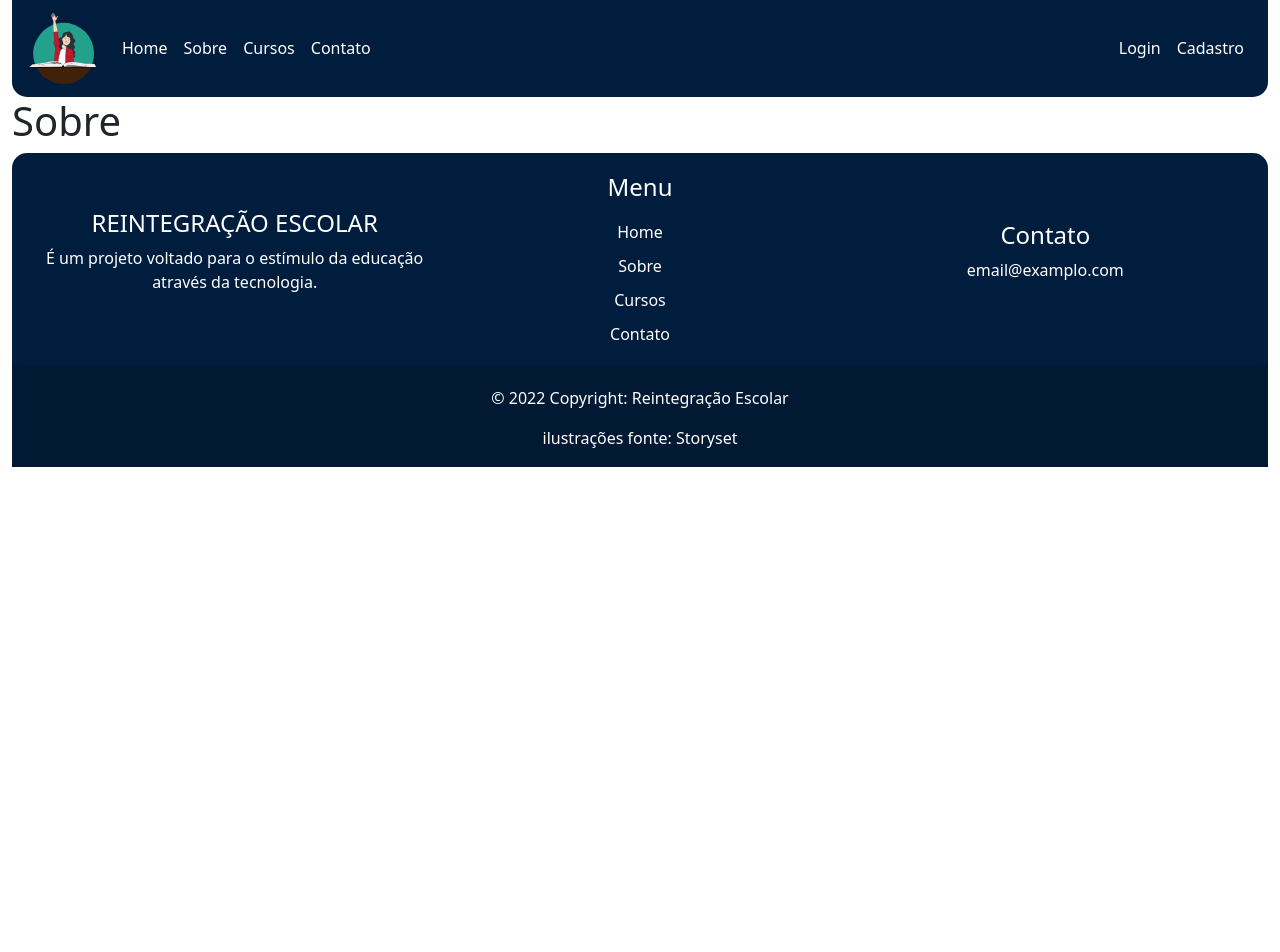
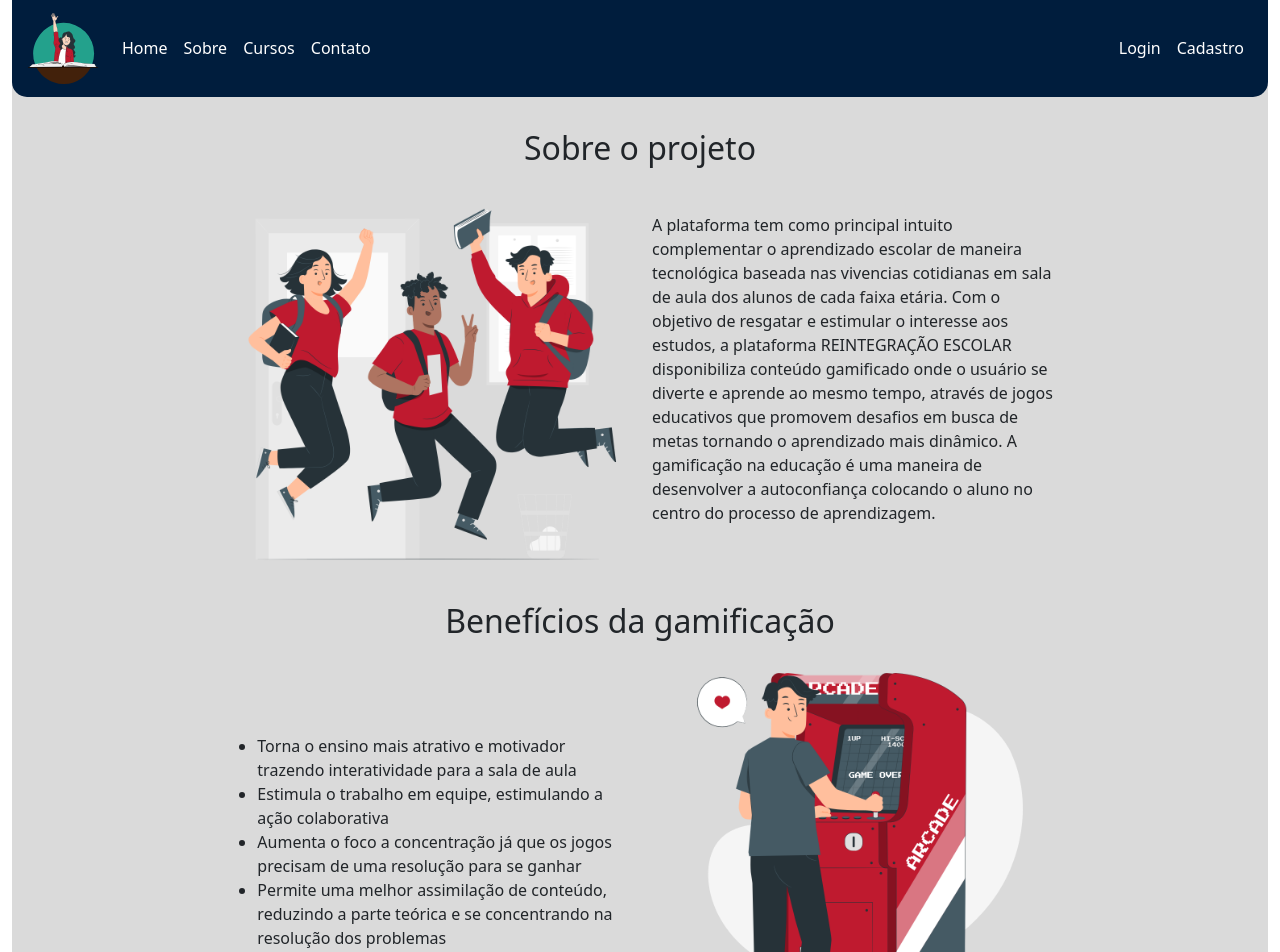
Before and after one commit to Reintegracao-Escolar/reintegracao-escolar-2.0, a React (Create React App) app: page /sobre in a window 1280 px wide. Shown: the top 952 px of the page. Before the commit the page ends 800 px from the top, so only its background shows below. Built offline with nearby package versions, Linux system fonts and the light colour scheme.

Commit message:
página sobre ok

```diff
--- /dev/null
+++ b/src/css/Sobre.css
@@ -0,0 +1,18 @@
+.paletaCores {
+    color: #bf1a2f;
+    color: #001d3d;
+    color: #25a18e;
+    color: #000814;
+    color: #001d3d;
+    color: #003566;
+    color: #121212;
+    color: #dadada;
+    color: #ffa500;
+}
+
+#sobre {
+    background-color: #dadada;
+    padding: 20px 0;
+    margin-top: -12px;
+    margin-bottom: -12px;
+}
--- a/src/pages/Home.js
+++ b/src/pages/Home.js
@@ -44,7 +44,7 @@ export default function Home() {
           <Col xs={4}>
             <h2>Cursos</h2>
             <p>
-            Conheça como funciona a nossa forma de ensino e como isso pode mudar sua forma e aprender.
+              Conheça como funciona a nossa forma de ensino e como isso pode mudar sua forma e aprender.
             </p>
             <Button href='/cursos'>Veja mais</Button>
           </Col>
@@ -62,8 +62,8 @@ export default function Home() {
           <Col xs={4}>
             <h2>Entre em contato</h2>
             <p>
-            Tire suas dúvidas sobre o projeto,
-nos mandando uma mensagem.
+              Tire suas dúvidas sobre o projeto,
+              nos mandando uma mensagem.
             </p>
             <Button href='/contato'>Envie sua mensagem</Button>
           </Col>
--- a/src/pages/Sobre.js
+++ b/src/pages/Sobre.js
@@ -1,9 +1,51 @@
 import React from 'react'
+import { Button, Col, Container, Row } from 'react-bootstrap'
+import AlunosImg from '../img/alunos.png'
+import GameImg from '../img/game.png'
+import '../css/Sobre.css'
 
 export default function Sobre() {
   return (
     <main>
-      <h1>Sobre</h1>
+      <Container fluid id='sobre'>
+        <section className=''>
+        <h2 className='text-center mt-4'>Sobre o projeto</h2>
+          <Row className='align-items-center justify-content-md-center'>
+            <Col xs={4}>
+              <img src={AlunosImg} className='img-fluid d-none d-md-block' />
+            </Col>
+            <Col xs={4}>
+              <p>
+              A plataforma tem como principal intuito complementar o aprendizado escolar de maneira tecnológica baseada nas vivencias cotidianas em sala de aula dos alunos de cada faixa etária. Com o objetivo de resgatar e estimular o interesse aos estudos, a plataforma REINTEGRAÇÃO ESCOLAR disponibiliza conteúdo gamificado onde o usuário se diverte e aprende ao mesmo tempo, através de jogos educativos que promovem desafios em busca de metas tornando o aprendizado mais dinâmico. A gamificação na educação é uma maneira de desenvolver a autoconfiança colocando o aluno no centro do processo de aprendizagem.
+              </p>
+            </Col>
+          </Row>
+        </section>
+        <section className=''>
+        <h2 className='text-center mt-4'>Benefícios da gamificação</h2>
+          <Row className='align-items-center justify-content-md-center'>
+            <Col xs={4}>
+            <ul>
+                <li>
+                Torna o ensino mais atrativo e motivador trazendo interatividade para a sala de aula
+                </li>
+                <li>
+                Estimula o trabalho em equipe, estimulando a ação colaborativa
+                </li>
+                <li>
+                Aumenta o foco a concentração já que os jogos precisam de uma resolução para se ganhar
+                </li>
+                <li>
+                Permite uma melhor assimilação de conteúdo, reduzindo a parte teórica e se concentrando na resolução dos problemas
+                </li>
+              </ul>
+            </Col>
+            <Col xs={4}>
+            <img src={GameImg} className='img-fluid d-none d-md-block' />
+            </Col>
+          </Row>
+        </section>
+      </Container>
     </main>
   )
 }
```
Also changed, not shown: src/img/alunos.png (renamed from src/img/Happy student-pana.png), src/img/game.png (renamed from src/img/Arcade machine-pana.png).
